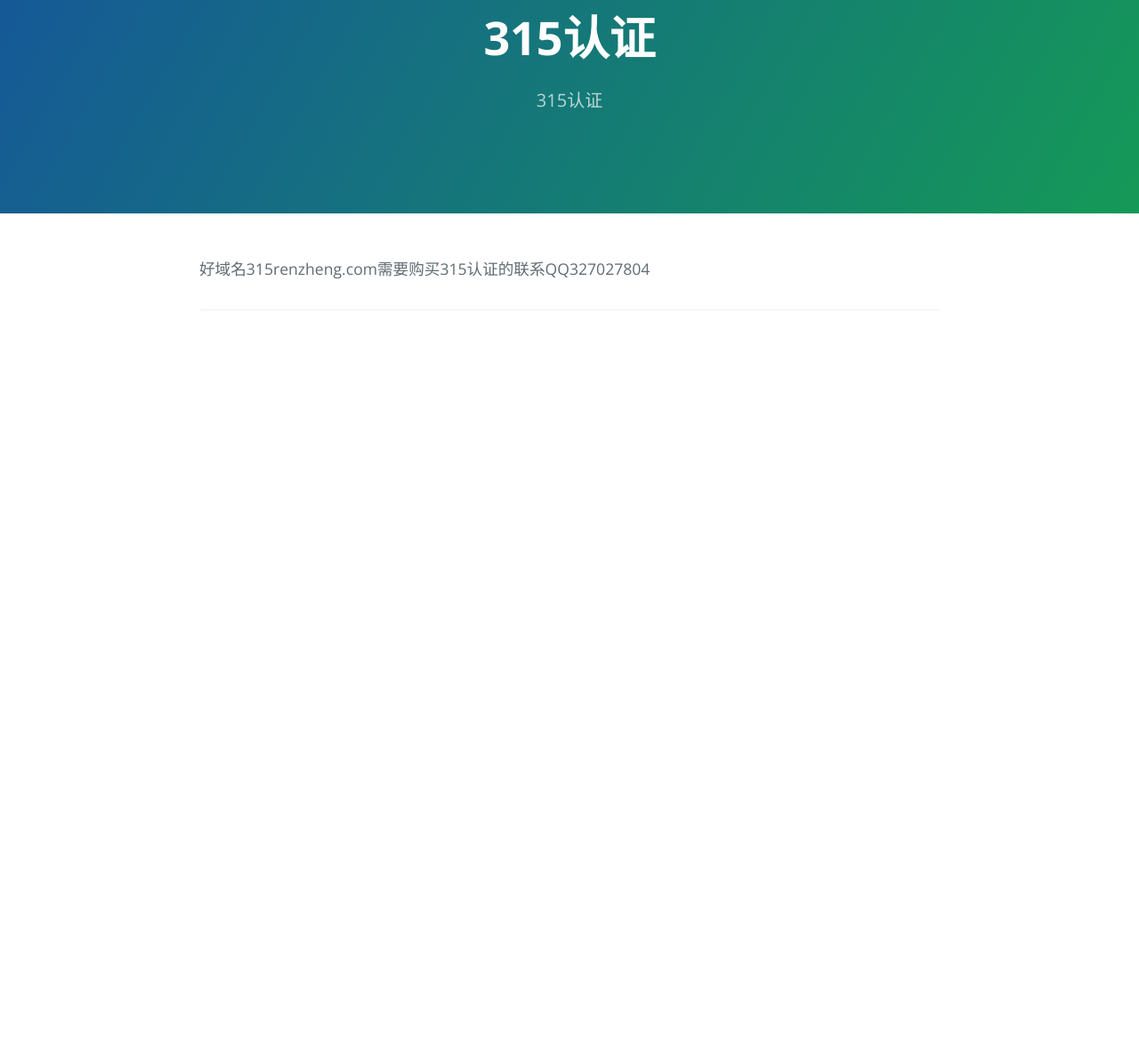
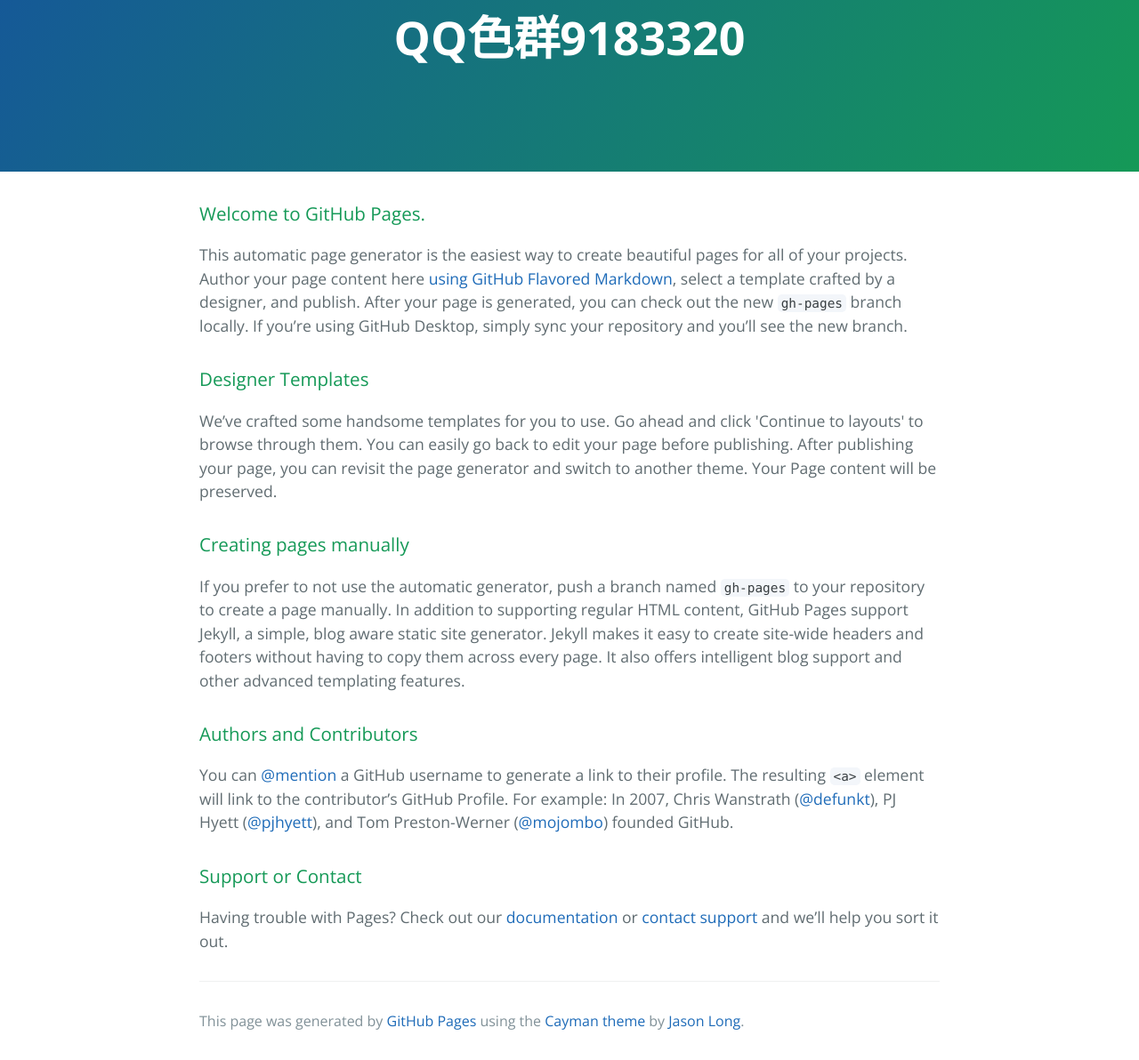
Before and after one commit to 315renzheng/315renzheng.github.io, a plain HTML site: page index.html in a window 1280 px wide. Shown: the part 77-1269 px from the top of the page at 89% size. Before the commit the page ends 800 px from the top, so only its background shows below. Drawn offline with nearby package versions, Linux system fonts and the light colour scheme.

Commit message:
Replace master branch with page content via GitHub

```diff
--- a/index.html
+++ b/index.html
@@ -2,25 +2,48 @@
 <html lang="en-us">
   <head>
     <meta charset="UTF-8">
-    <title>给俺撸-狠狠爱,狠狠操,狠狠干,狠狠插,狠狠色,狠狠日|最新网址</title>
+    <title>QQ色群9183320 by 315renzheng</title>
     <meta name="viewport" content="width=device-width, initial-scale=1">
     <link rel="stylesheet" type="text/css" href="stylesheets/normalize.css" media="screen">
-    <link href='http://fonts.googleapis.com/css?family=Open+Sans:400,700' rel='stylesheet' type='text/css'>
+    <link href='https://fonts.googleapis.com/css?family=Open+Sans:400,700' rel='stylesheet' type='text/css'>
     <link rel="stylesheet" type="text/css" href="stylesheets/stylesheet.css" media="screen">
     <link rel="stylesheet" type="text/css" href="stylesheets/github-light.css" media="screen">
   </head>
   <body>
     <section class="page-header">
-      <h1 class="project-name">315认证</h1>
-      <h2 class="project-tagline">315认证</h2>
+      <h1 class="project-name">QQ色群9183320</h1>
+      <h2 class="project-tagline"></h2>
     </section>
 
     <section class="main-content">
-      <p></p><p>好域名315renzheng.com需要购买315认证的联系QQ327027804</p><p></p>
-<script type="text/javascript">var cnzz_protocol = (("https:" == document.location.protocol) ? " https://" : " http://");document.write(unescape("%3Cspan id='cnzz_stat_icon_1255796195'%3E%3C/span%3E%3Cscript src='" + cnzz_protocol + "s11.cnzz.com/stat.php%3Fid%3D1255796195%26show%3Dpic' type='text/javascript'%3E%3C/script%3E"));</script>
+      <h3>
+<a id="welcome-to-github-pages" class="anchor" href="#welcome-to-github-pages" aria-hidden="true"><span class="octicon octicon-link"></span></a>Welcome to GitHub Pages.</h3>
+
+<p>This automatic page generator is the easiest way to create beautiful pages for all of your projects. Author your page content here <a href="https://guides.github.com/features/mastering-markdown/">using GitHub Flavored Markdown</a>, select a template crafted by a designer, and publish. After your page is generated, you can check out the new <code>gh-pages</code> branch locally. If you’re using GitHub Desktop, simply sync your repository and you’ll see the new branch.</p>
+
+<h3>
+<a id="designer-templates" class="anchor" href="#designer-templates" aria-hidden="true"><span class="octicon octicon-link"></span></a>Designer Templates</h3>
+
+<p>We’ve crafted some handsome templates for you to use. Go ahead and click 'Continue to layouts' to browse through them. You can easily go back to edit your page before publishing. After publishing your page, you can revisit the page generator and switch to another theme. Your Page content will be preserved.</p>
+
+<h3>
+<a id="creating-pages-manually" class="anchor" href="#creating-pages-manually" aria-hidden="true"><span class="octicon octicon-link"></span></a>Creating pages manually</h3>
+
+<p>If you prefer to not use the automatic generator, push a branch named <code>gh-pages</code> to your repository to create a page manually. In addition to supporting regular HTML content, GitHub Pages support Jekyll, a simple, blog aware static site generator. Jekyll makes it easy to create site-wide headers and footers without having to copy them across every page. It also offers intelligent blog support and other advanced templating features.</p>
+
+<h3>
+<a id="authors-and-contributors" class="anchor" href="#authors-and-contributors" aria-hidden="true"><span class="octicon octicon-link"></span></a>Authors and Contributors</h3>
+
+<p>You can <a href="https://github.com/blog/821" class="user-mention">@mention</a> a GitHub username to generate a link to their profile. The resulting <code>&lt;a&gt;</code> element will link to the contributor’s GitHub Profile. For example: In 2007, Chris Wanstrath (<a href="https://github.com/defunkt" class="user-mention">@defunkt</a>), PJ Hyett (<a href="https://github.com/pjhyett" class="user-mention">@pjhyett</a>), and Tom Preston-Werner (<a href="https://github.com/mojombo" class="user-mention">@mojombo</a>) founded GitHub.</p>
+
+<h3>
+<a id="support-or-contact" class="anchor" href="#support-or-contact" aria-hidden="true"><span class="octicon octicon-link"></span></a>Support or Contact</h3>
+
+<p>Having trouble with Pages? Check out our <a href="https://help.github.com/pages">documentation</a> or <a href="https://github.com/contact">contact support</a> and we’ll help you sort it out.</p>
+
       <footer class="site-footer">
 
-
+        <span class="site-footer-credits">This page was generated by <a href="https://pages.github.com">GitHub Pages</a> using the <a href="https://github.com/jasonlong/cayman-theme">Cayman theme</a> by <a href="https://twitter.com/jasonlong">Jason Long</a>.</span>
       </footer>
 
     </section>
```
Also changed, not shown: params.json (+1 -1 lines).
